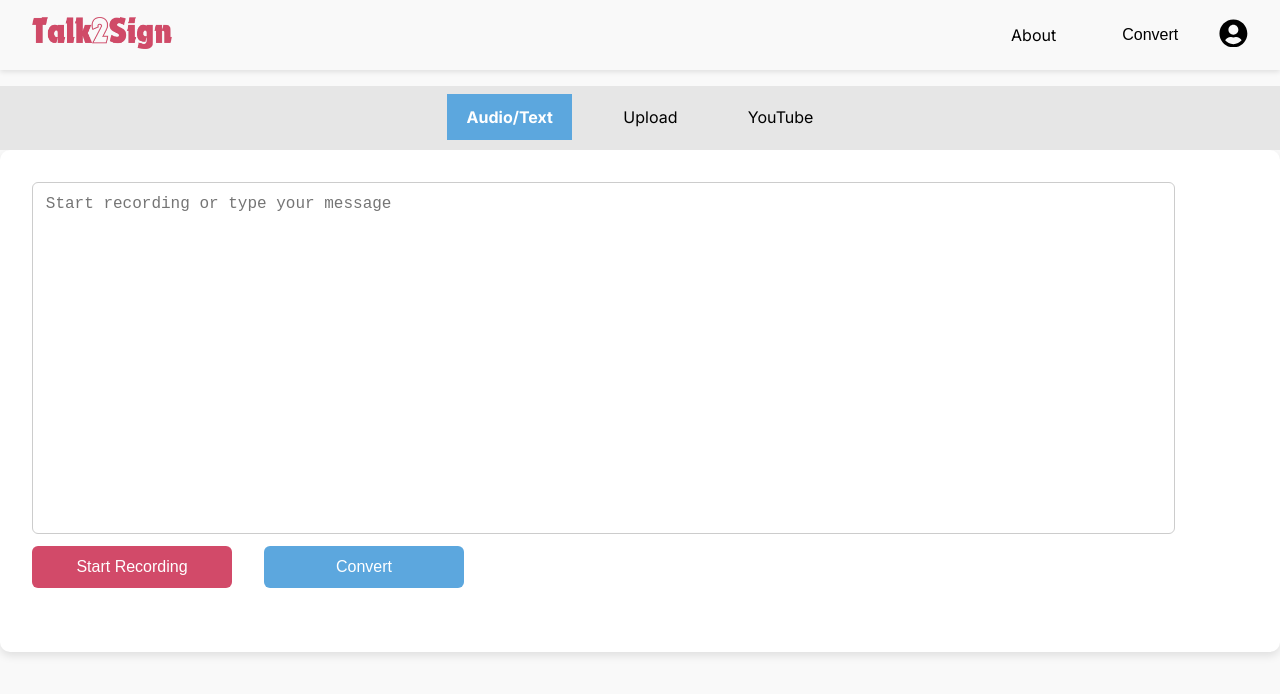
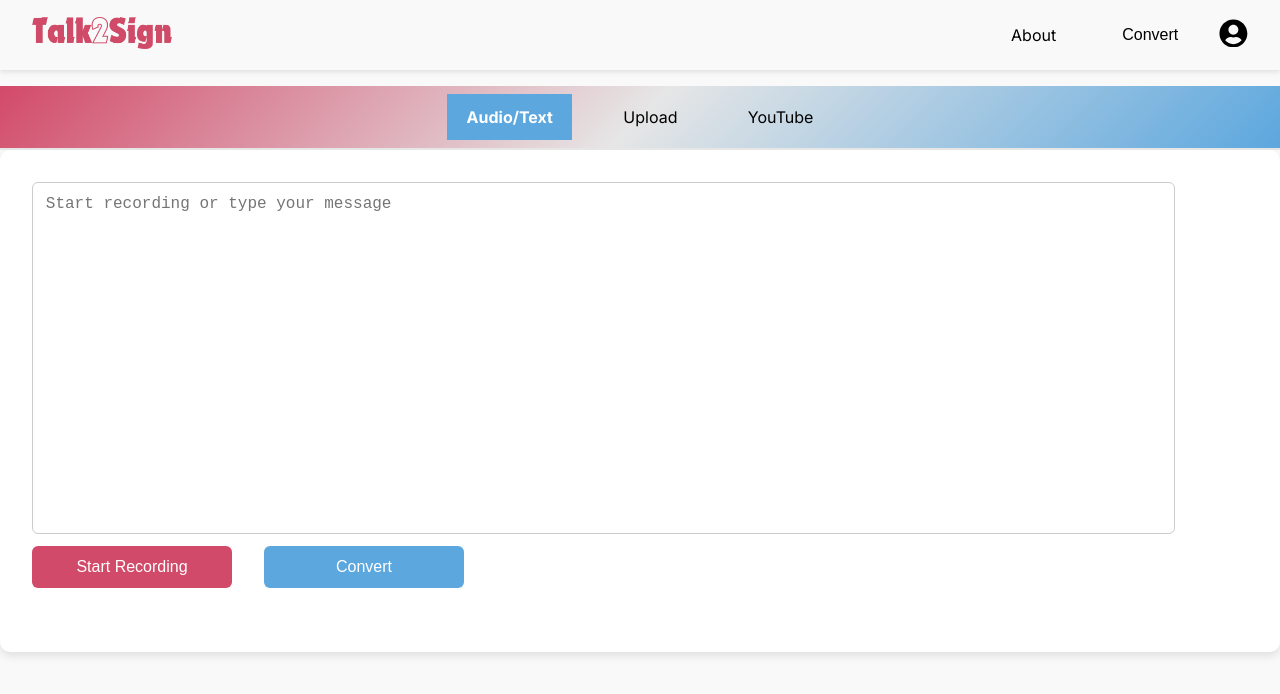
Before and after one commit to NifraWahaj/Talk2Sign, a React (Vite) app in the folder frontend/: page /translator in a window 1280 px wide. Shown: the top 694 px of the page. Built offline with nearby package versions, Linux system fonts and the light colour scheme; no server answers.

Commit message:
2nd Navbar Color change

```diff
--- a/frontend/src/components/SubNavbar.css
+++ b/frontend/src/components/SubNavbar.css
@@ -1,9 +1,7 @@
 /* Sub-navbar container */
 .sub-navbar {
   width: 100%;
-
-
-  background-color: #e6e6e6;
+  background: linear-gradient(135deg, #d24a69 0%, #e6e6e6 50%, #5ca7de 100%);
   border-bottom: 2px solid #e6e6e6;
   padding: 0.5rem 1rem;
   display: flex;
```
